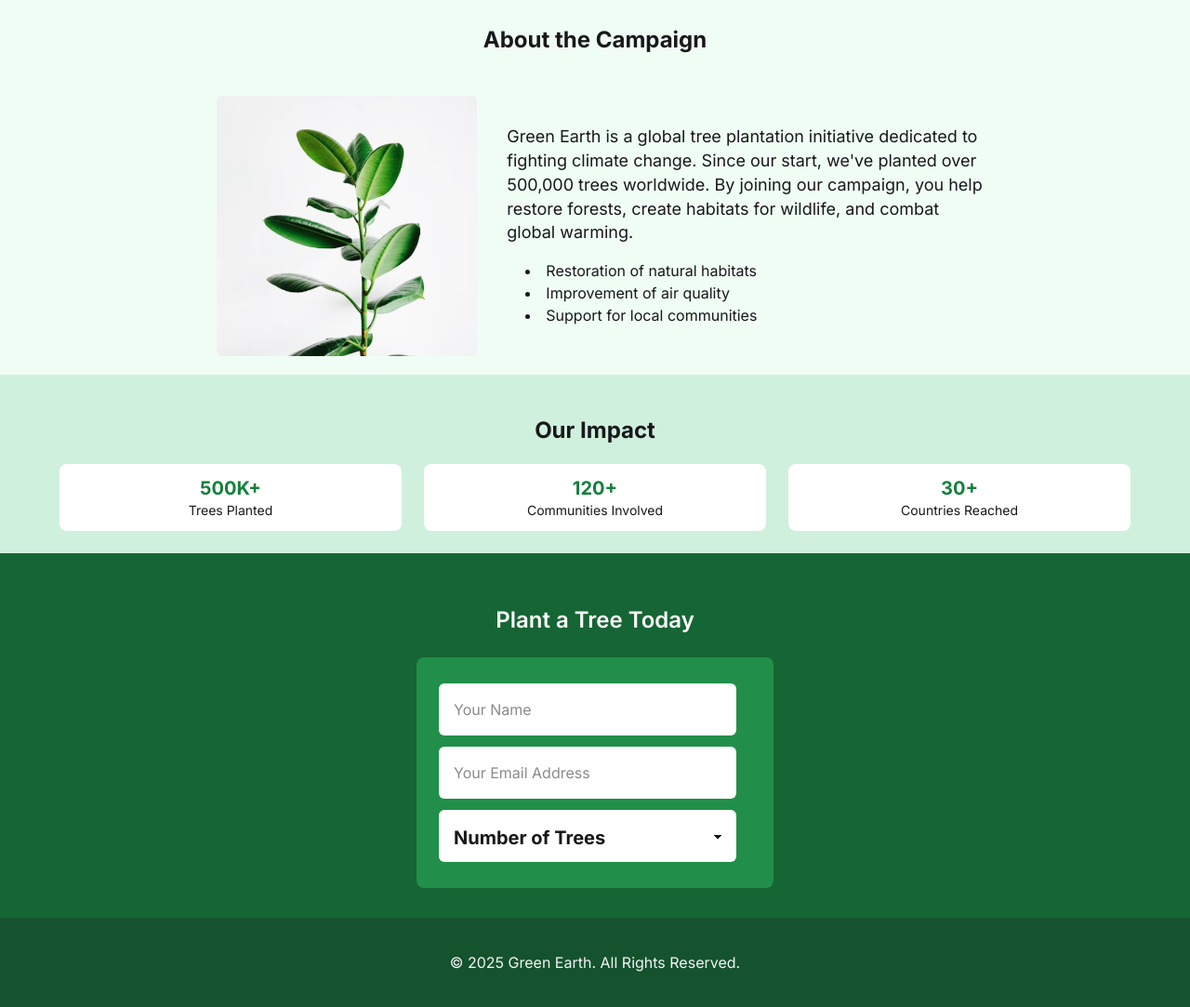
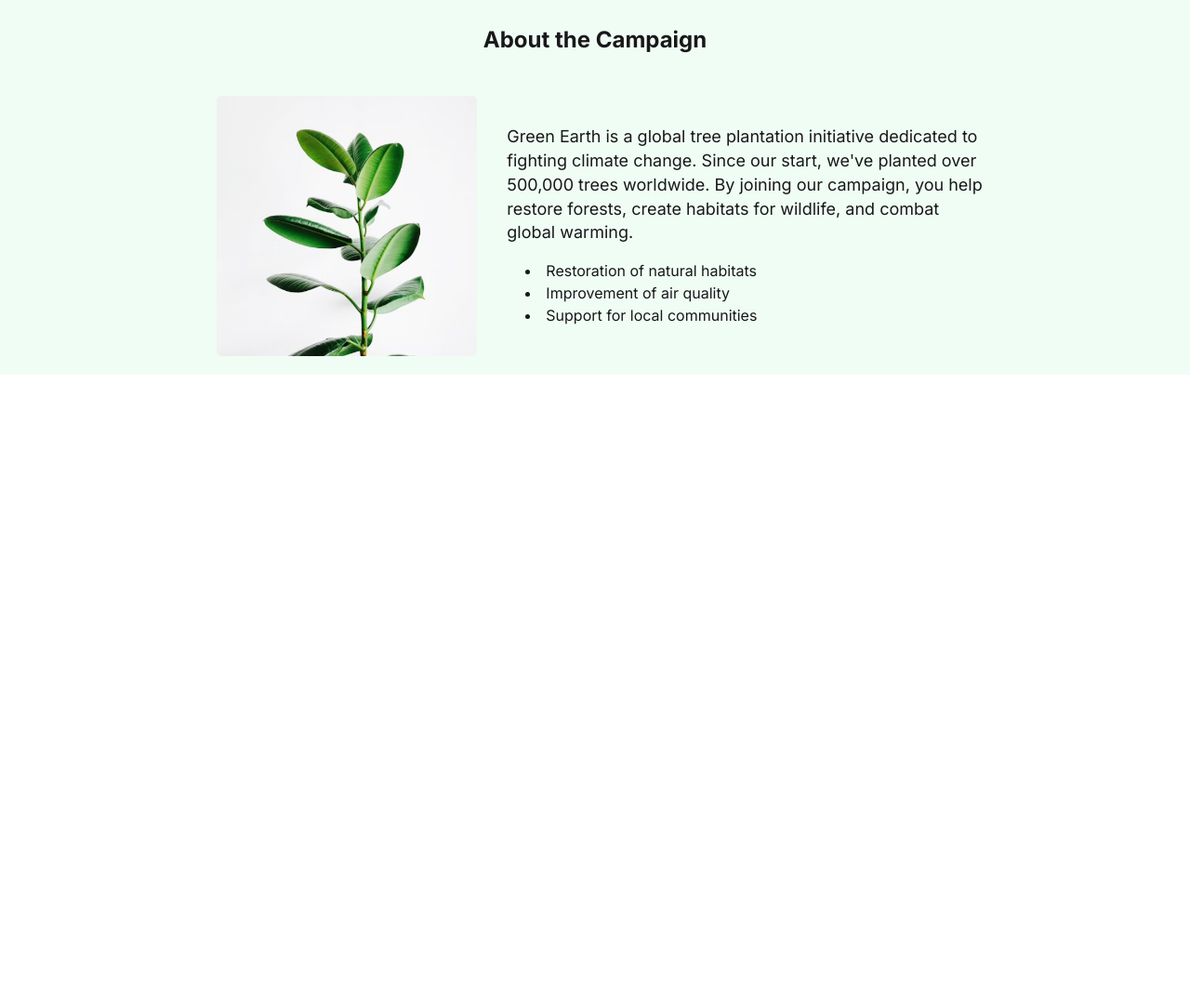
Before and after one commit to Tamanna-salma/green-Earth, a plain HTML site: page index.html in a window 1280 px wide. Shown: the part 642-1725 px from the top of the page at 93% size. After the commit the page ends 1045 px from the top, so only its background shows below. Drawn offline with nearby package versions, Linux system fonts and the light colour scheme.

```diff
--- a/index.html
+++ b/index.html
@@ -100,59 +100,7 @@
     </section>
 
     <!-- Our impact *** -->
-    <section class="bg-[#cff0dc] p-7 py-6">
-        <h4 class="text-center font-bold text-2xl py-5">Our Impact</h4>
-        <div class="container max-w-6xl mx-auto grid grid-cols-1 md:grid-cols-3 gap-6">
 
-            <div class="bg-white rounded-lg p-3 py-3 text-center hover:bg-teal-200 hover:font-bold">
-                <h2 class="text-xl font-bold text-[#15803D]">500K+</h2>
-                <p class="text-sm">Trees Planted</p>
-
-            </div>
-
-            <div class="bg-white rounded-lg p-3 py-3 text-center hover:bg-teal-200 hover:font-bold">
-                <h2 class="text-xl font-bold text-[#15803D]">120+</h2>
-                <p class="text-sm">Communities Involved</p>
-
-            </div>
-
-            <div class="bg-white rounded-lg p-3 py-3 text-center hover:bg-teal-200 hover:font-bold">
-                <h2 class="text-xl font-bold text-[#15803D]">30+</h2>
-                <p class="text-sm">Countries Reached</p>
-            </div>
-
-
-        </div>
-
-    </section>
-
-    <!-- input section*** -->
-
-    <section class="bg-[#166534] p-8">
-        <div class="text-center font-semibold text-white text-2xl py-6">
-            <h3>Plant a Tree Today</h3>
-        </div>
-
-        <div class="bg-[#218f49] mx-auto w-96 rounded-lg py-7 p-6">
-
-            <label class="space-y-3" for="">
-                <input class="bg-white  border-none rounded-md w-80 h-14 py-4 p-4" type="text" name="" id=""
-                    placeholder="Your Name">
-
-                <input class="bg-white border-none rounded-md w-80 h-14 py-4 p-4" type="email" name="" id=""
-                    placeholder="Your Email Address">
-                <select class="select bg-white border-none rounded-md w-80 h-14 py-4 p-4 text-xl font-bold">
-                    <option disabled selected>Number of Trees</option>
-                    <option>Mango</option>
-                    <option>Apple</option>
-
-                </select>
-            </label>
-        </div>
-    </section>
-
-    <footer class="bg-[#14532D]">
-        <h1 class="text-center text-gray-100 py-9">© 2025 Green Earth. All Rights Reserved.</h1>
 
     </footer>
 
```
